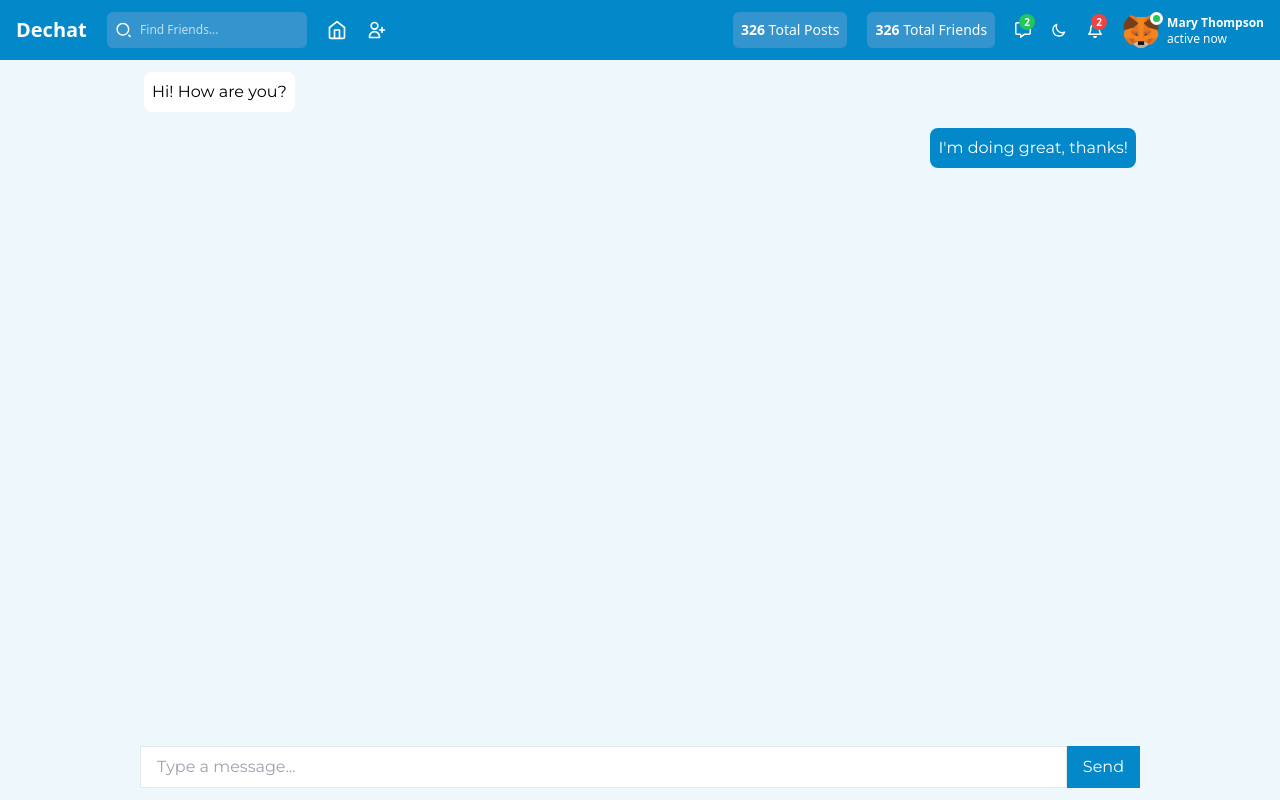
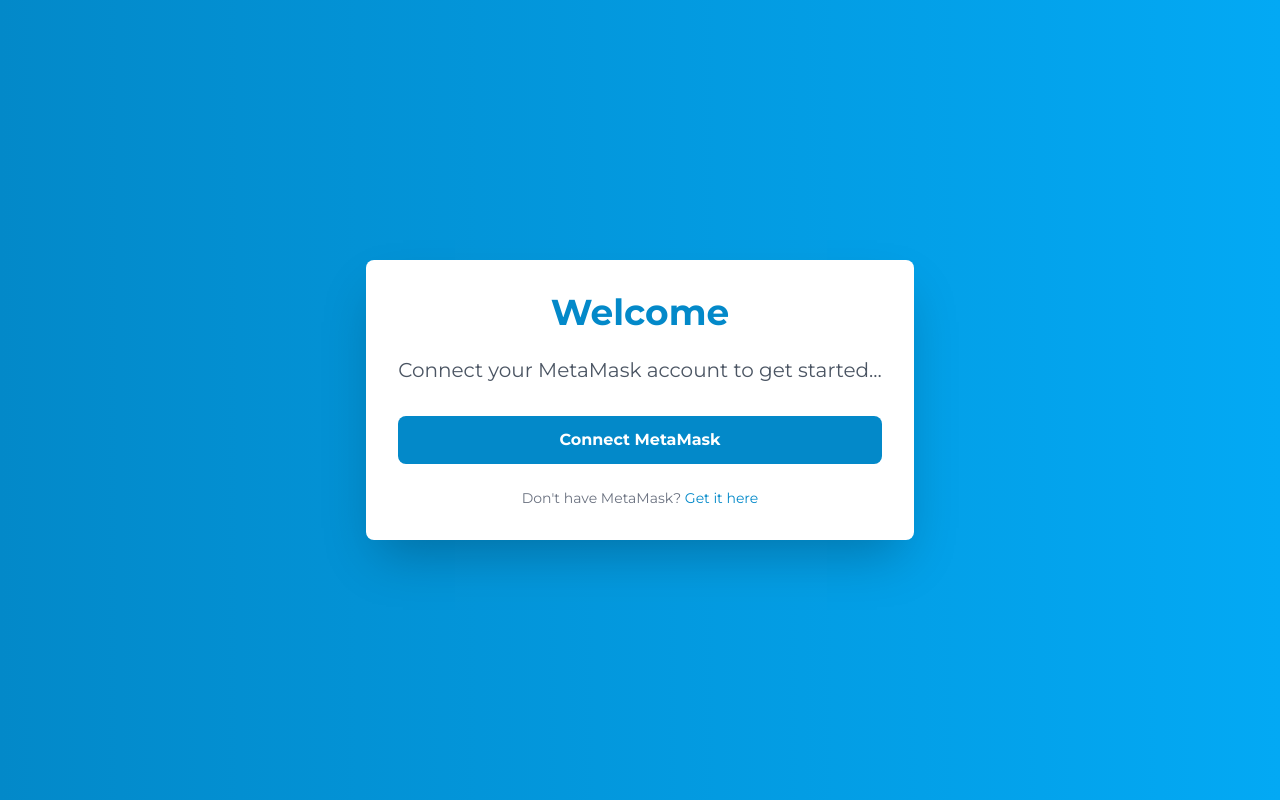
Before and after one commit to ajedamilola/broadcast-frontend, a React (Vite) app: page / in a window 1280 px wide. Built offline with nearby package versions, Linux system fonts and the light colour scheme.

Commit message:
Modifications...

```diff
--- a/src/App.jsx
+++ b/src/App.jsx
@@ -1,11 +1,13 @@
 import { Route, Routes } from "react-router-dom";
 import ChatRoom from "./pages/ChatRoom";
+import Login from "./pages/Login";
 
 const App = () => {
   return (
     <div>
       <Routes>
-        <Route path='/' element={<ChatRoom />} />
+        <Route path='/' element={<Login />} />
+        <Route path='/messenger' element={<ChatRoom />} />
       </Routes>
     </div>
   );
--- /dev/null
+++ b/src/pages/Login.jsx
@@ -0,0 +1,30 @@
+import React from "react";
+
+const Login = () => {
+  return (
+    <div className='font-montserrat min-h-screen flex items-center justify-center bg-gradient-to-r from-[#0389c9] to-[#03a9f4]'>
+      <div className='bg-white p-8 rounded-lg shadow-2xl transform hover:scale-105 transition-transform duration-300'>
+        <h1 className='text-4xl font-bold text-center mb-6 text-[#0389c9]'>
+          Welcome
+        </h1>
+        <p className='text-xl text-center mb-8 text-gray-600'>
+          Connect your MetaMask account to get started...
+        </p>
+        <button className='w-full bg-[#0389c9] hover:bg-[#026d9e] text-white font-bold py-3 px-4 rounded-lg transition duration-300 ease-in-out transform hover:-translate-y-1 hover:shadow-lg'>
+          Connect MetaMask
+        </button>
+        <p className='mt-6 text-sm text-center text-gray-500'>
+          Don't have MetaMask?{" "}
+          <a
+            href='https://metamask.io/'
+            className='text-[#0389c9] hover:underline'
+          >
+            Get it here
+          </a>
+        </p>
+      </div>
+    </div>
+  );
+};
+
+export default Login;
```
